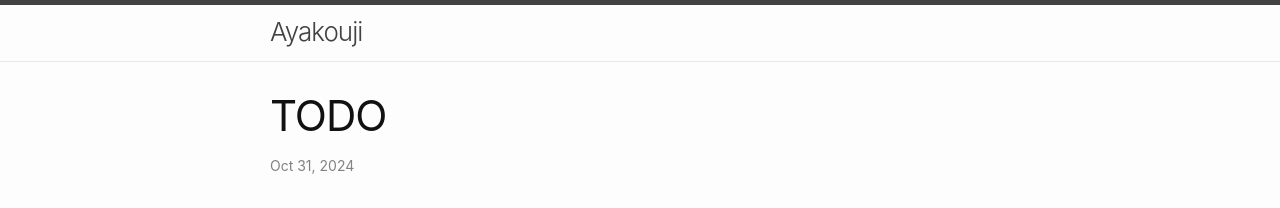
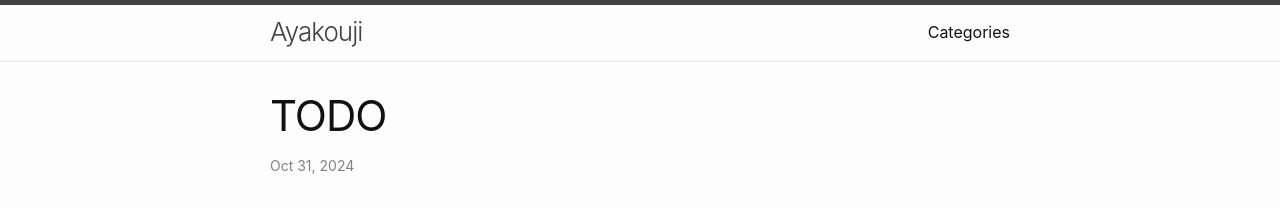
Before and after one commit to aquagull/Ayakouji, a Jekyll site: the page built from _posts/2024-10-31-TODO.md, in a window 1280 px wide. Shown: the top 208 px of the page. Built offline with Jekyll 4.4.1, drawn with Linux system fonts in a browser that asks for light colours.

Commit message:
Update header.html

```diff
--- a/_includes/header.html
+++ b/_includes/header.html
@@ -24,6 +24,8 @@
             <a class="page-link" href="{{ my_page.url | relative_url }}">{{ my_page.title | escape }}</a>
             {%- endif -%}
           {%- endfor -%}
+          <!-- 添加分类链接 -->
+          <a class="page-link" href="{{ site.baseurl }}/categories.html">Categories</a>
         </div>
       </nav>
     {%- endif -%}
```
